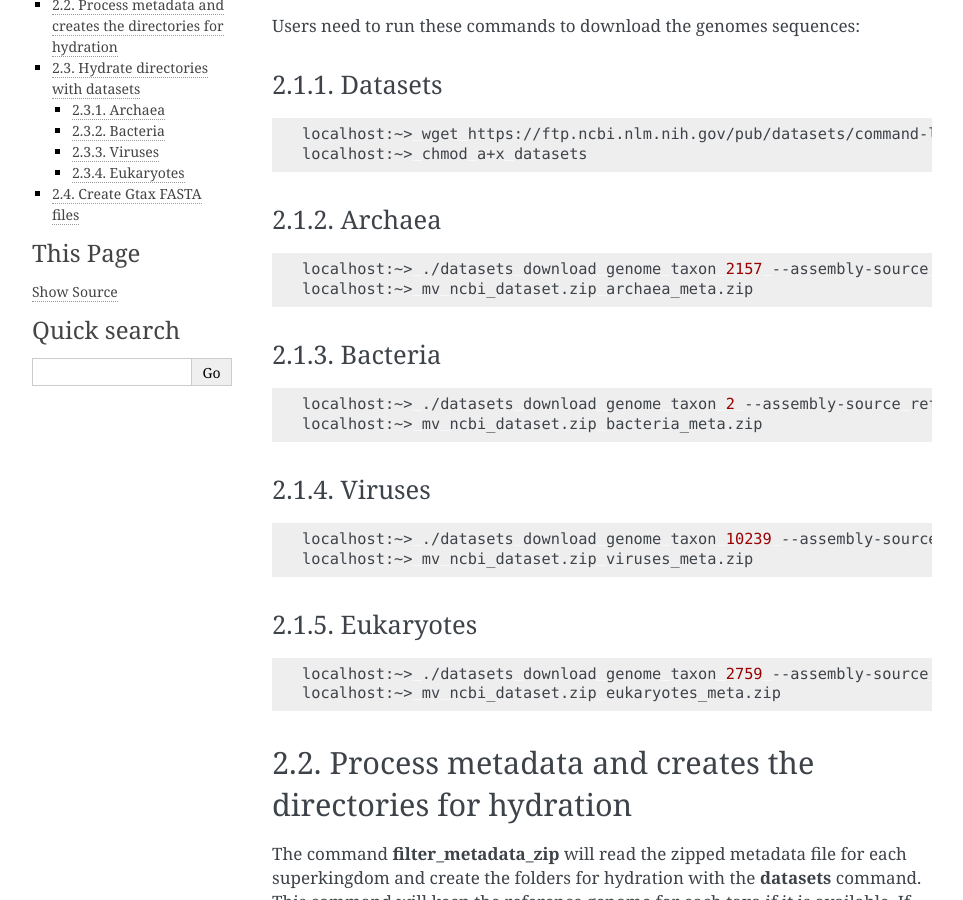
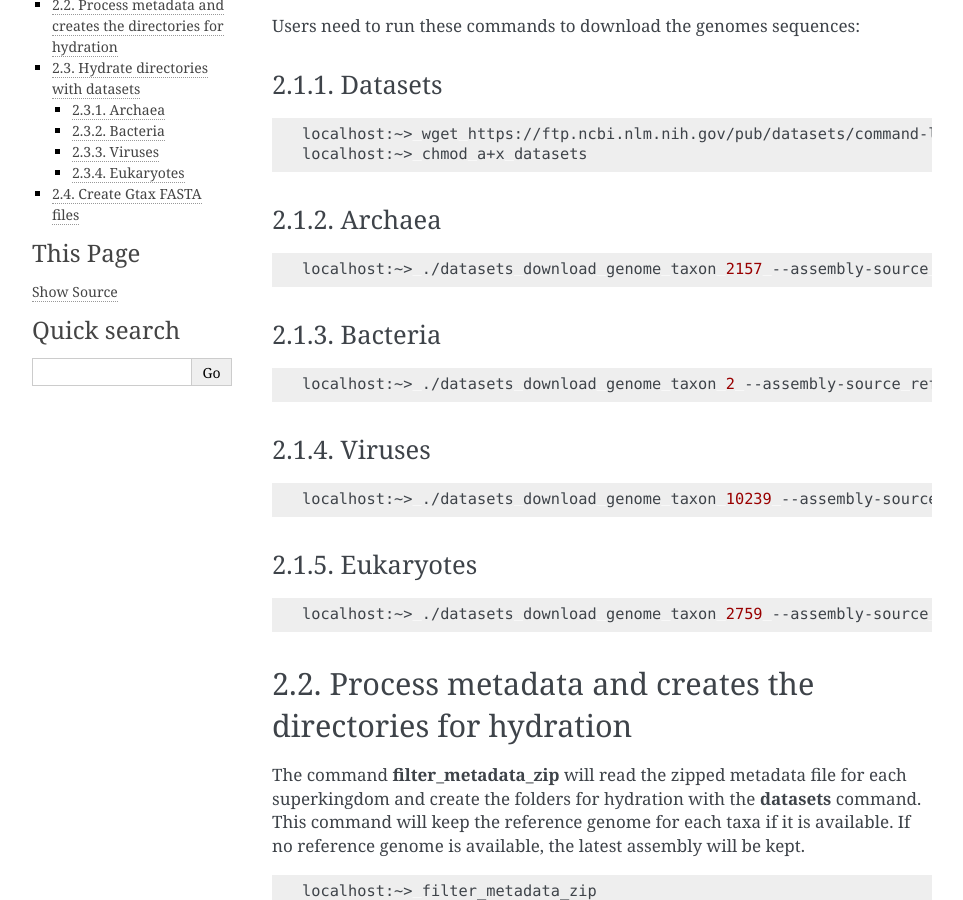
Before and after one commit to ncbi/gtax, a Sphinx documentation site: the page built from docs/source/datasets.rst, in a window 1280 px wide and 900 px high, scrolled down 268 px. Shown: the whole window, without its empty margins (148-1111 px from the left). Built offline with Sphinx 7.4.7, drawn with Linux system fonts in a browser that asks for light colours.

Commit message:
Fixing doc

```diff
--- a/docs/source/datasets.rst
+++ b/docs/source/datasets.rst
@@ -24,32 +24,28 @@
 
 .. code-block:: bash
 
-    localhost:~> ./datasets download genome taxon 2157 --assembly-source refseq --dehydrated
-    localhost:~> mv ncbi_dataset.zip archaea_meta.zip
+    localhost:~> ./datasets download genome taxon 2157 --assembly-source refseq --dehydrated --filename archaea_meta.zip
 
 Bacteria
 ========
 
 .. code-block:: bash
 
-    localhost:~> ./datasets download genome taxon 2 --assembly-source refseq --dehydrated
-    localhost:~> mv ncbi_dataset.zip bacteria_meta.zip
+    localhost:~> ./datasets download genome taxon 2 --assembly-source refseq --dehydrated --filename bacteria_meta.zip
 
 Viruses
 =======
 
 .. code-block:: bash
 
-    localhost:~> ./datasets download genome taxon 10239 --assembly-source refseq --dehydrated
-    localhost:~> mv ncbi_dataset.zip viruses_meta.zip
+    localhost:~> ./datasets download genome taxon 10239 --assembly-source refseq --dehydrated --filename viruses_meta.zip
 
 Eukaryotes
 ==========
 
 .. code-block:: bash
 
-    localhost:~> ./datasets download genome taxon 2759 --assembly-source refseq --dehydrated
-    localhost:~> mv ncbi_dataset.zip eukaryotes_meta.zip
+    localhost:~> ./datasets download genome taxon 2759 --assembly-source refseq --dehydrated --filename eukaryotes_meta.zip
 
 Process metadata and creates the directories for hydration
 ----------------------------------------------------------
```
